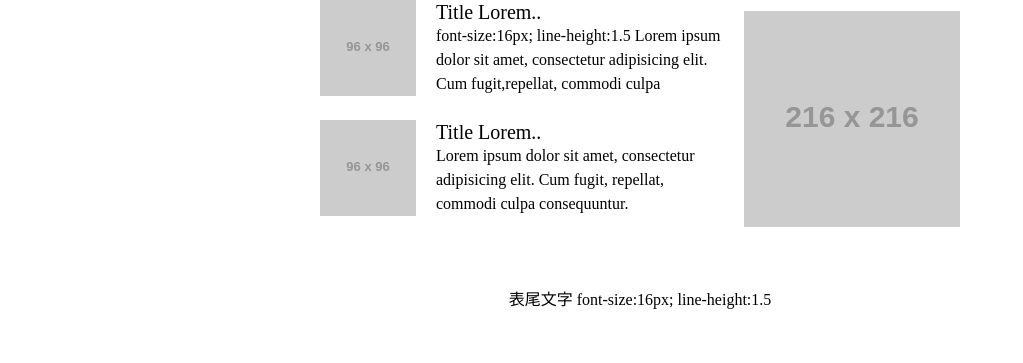
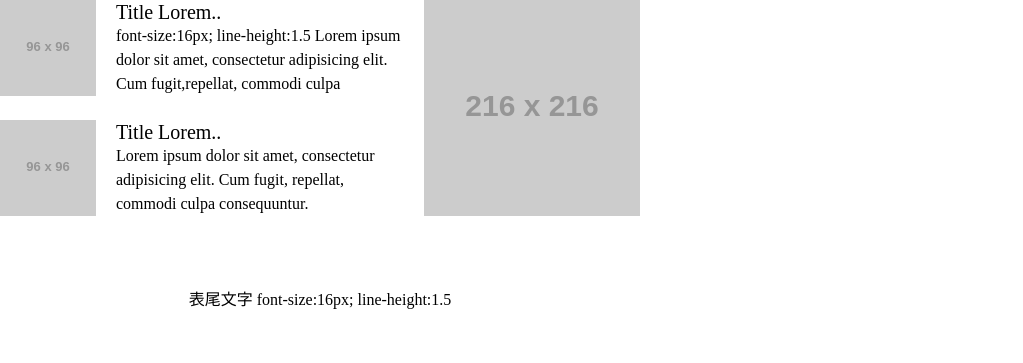
Before and after one commit to chenyu-0721/pixelPerfectKata, a plain HTML site: page index.html in a window 1280 px wide. Shown: the whole page, without its empty margins (0-1023 px from the left). Drawn offline with Linux system fonts and the light colour scheme; placeholder pictures from the web are drawn by us.

Commit message:
css 設定

```diff
--- a/style.css
+++ b/style.css
@@ -132,8 +132,6 @@ table {
   margin: 0 auto;
   display: flex;
   flex-direction: row;
-  justify-content: center;
-  align-items: center;
 }
 
 .container .leftListTop,
@@ -166,6 +164,7 @@ table {
 
 footer {
   height: 120px;
+  width: 640px;
   display: flex;
   justify-content: center;
   align-items: center;
```
